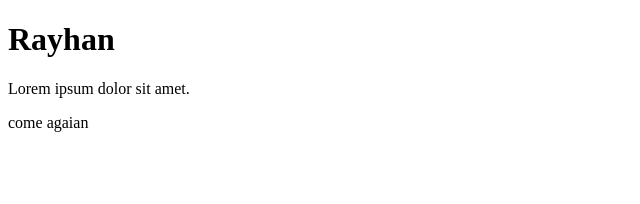
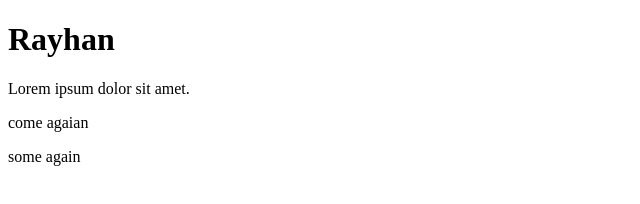
Before and after one commit to rayhan340997/1st_project, a plain HTML site: page index.html in a window 1280 px wide. Shown: the full height of the page, 0-640 px from the left. Drawn offline with Linux system fonts and the light colour scheme.

Commit message:
ptag -- added

```diff
--- a/index.html
+++ b/index.html
@@ -9,5 +9,6 @@
     <h1> Rayhan</h1>
     <p> Lorem ipsum dolor sit amet.</p>
     <p> come agaian</p>
+    <p> some again</p>
 </body>
 </html>
```
